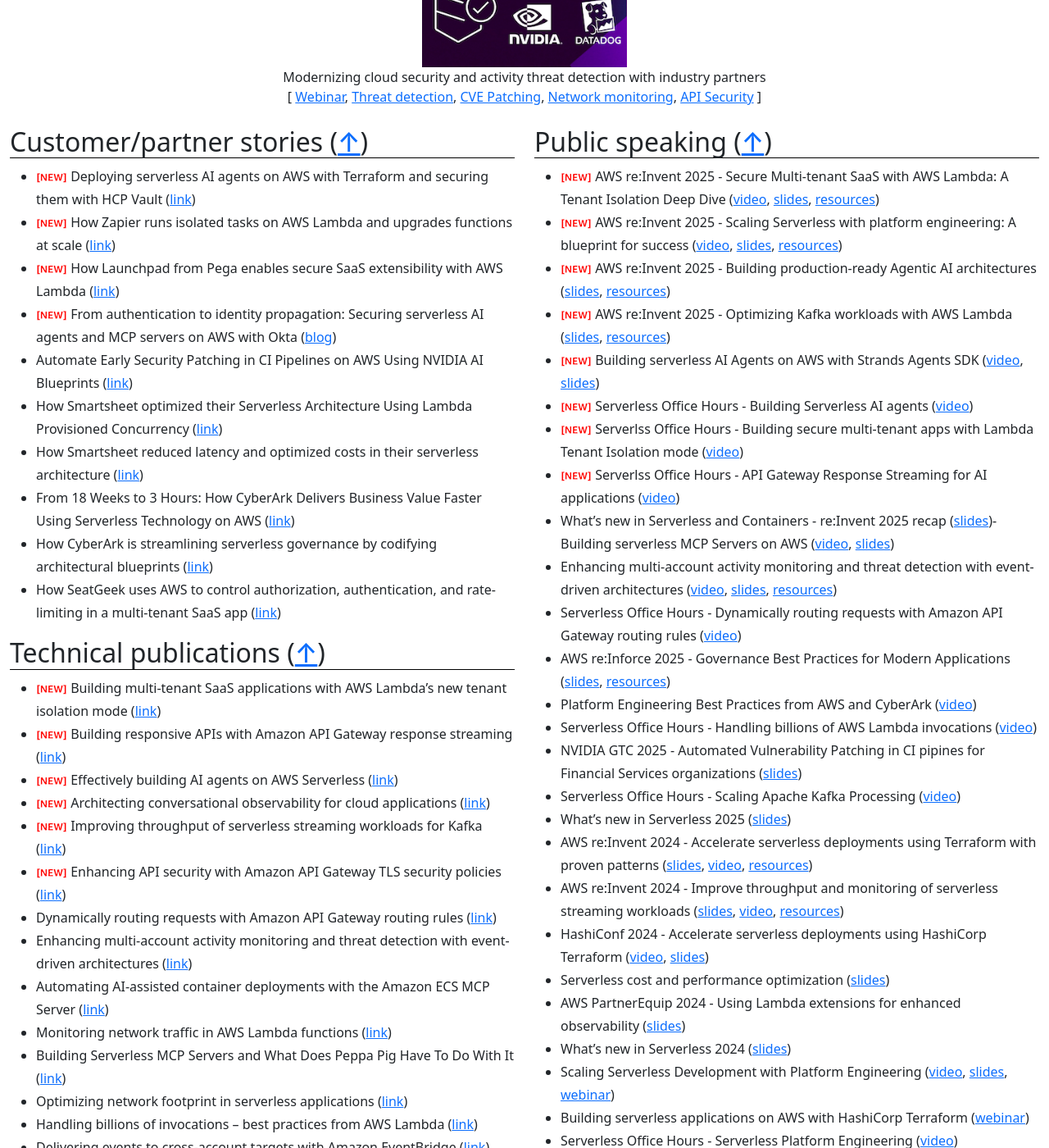
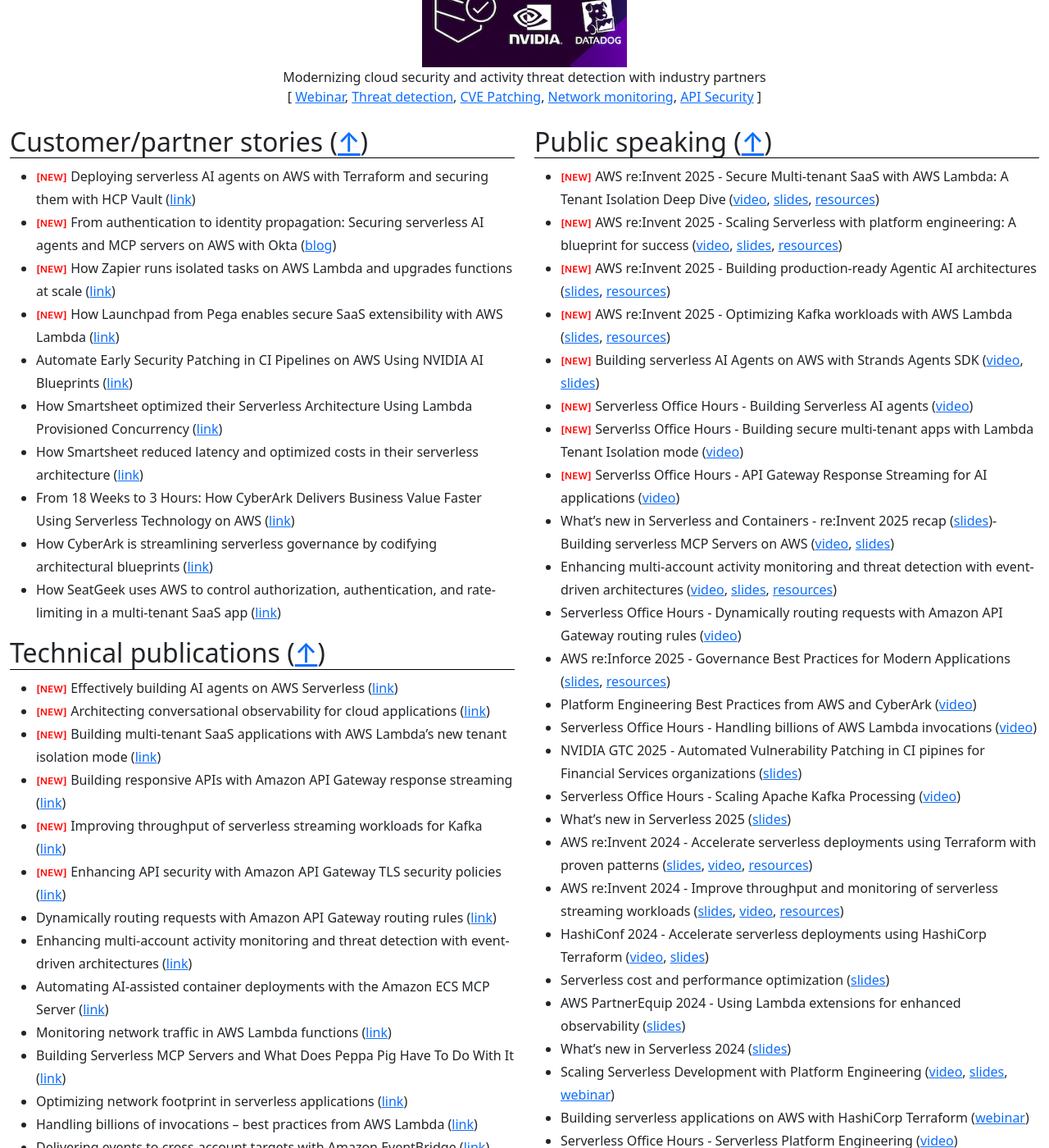
Before and after one commit to aal80/whoami, a Jekyll site: the page built from index.md, in a window 1280 px wide and 1400 px high, scrolled down 659 px. Shown: the whole window at 82% size. Built offline with Jekyll 4.4.1, drawn with Linux system fonts in a browser that asks for light colours.

Commit message:
Update publications.md

```diff
--- a/_includes/publications.md
+++ b/_includes/publications.md
@@ -1,9 +1,9 @@
 ## Customer/partner stories ([↑](#top))
 
 - ![](./images/new2.png) Deploying serverless AI agents on AWS with Terraform and securing them with HCP Vault ([link](https://www.hashicorp.com/en/resources/deploying-serverless-ai-agents-on-aws-with-terraform-and-securing-them-with-hcp-v))
+- ![](./images/new2.png) From authentication to identity propagation: Securing serverless AI agents and MCP servers on AWS with Okta ([blog](https://www.okta.com/blog/ai/securing-serverless-ai-agents-and-mcp-servers-on-aws-with-okta/))
 - ![](./images/new2.png) How Zapier runs isolated tasks on AWS Lambda and upgrades functions at scale ([link](https://aws.amazon.com/blogs/architecture/how-zapier-runs-isolated-tasks-on-aws-lambda-and-upgrades-functions-at-scale/))
 - ![](./images/new2.png) How Launchpad from Pega enables secure SaaS extensibility with AWS Lambda ([link](https://aws.amazon.com/blogs/architecture/how-launchpad-from-pega-enables-secure-saas-extensibility-with-aws-lambda/))
-- ![](./images/new2.png) From authentication to identity propagation: Securing serverless AI agents and MCP servers on AWS with Okta ([blog](https://www.okta.com/blog/ai/securing-serverless-ai-agents-and-mcp-servers-on-aws-with-okta/))
 - Automate Early Security Patching in CI Pipelines on AWS Using NVIDIA AI Blueprints ([link](https://developer.nvidia.com/blog/automate-early-security-patching-in-ci-pipelines-on-aws-using-nvidia-ai-blueprints/))
 - How Smartsheet optimized their Serverless Architecture Using Lambda Provisioned Concurrency ([link](https://aws.amazon.com/solutions/case-studies/smartsheet-lambda-case-study/))
 - How Smartsheet reduced latency and optimized costs in their serverless architecture ([link](https://aws.amazon.com/blogs/architecture/how-smartsheet-reduced-latency-and-optimized-costs-in-their-serverless-architecture/))
@@ -12,10 +12,10 @@
 - How SeatGeek uses AWS to control authorization, authentication, and rate-limiting in a multi-tenant SaaS app ([link](https://aws.amazon.com/blogs/architecture/how-seatgeek-uses-aws-to-control-authorization-authentication-and-rate-limiting-in-a-multi-tenant-saas-application/))
 
 ## Technical publications ([↑](#top))
+- ![](./images/new2.png) Effectively building AI agents on AWS Serverless ([link](https://aws.amazon.com/blogs/compute/effectively-building-ai-agents-on-aws-serverless/))
+- ![](./images/new2.png) Architecting conversational observability for cloud applications ([link](https://aws.amazon.com/blogs/architecture/architecting-conversational-observability-for-cloud-applications/))
 - ![](./images/new2.png) Building multi-tenant SaaS applications with AWS Lambda’s new tenant isolation mode ([link](https://aws.amazon.com/blogs/compute/building-multi-tenant-saas-applications-with-aws-lambdas-new-tenant-isolation-mode/))
 - ![](./images/new2.png) Building responsive APIs with Amazon API Gateway response streaming ([link](https://aws.amazon.com/blogs/compute/building-responsive-apis-with-amazon-api-gateway-response-streaming/))
-- ![](./images/new2.png) Effectively building AI agents on AWS Serverless ([link](https://aws.amazon.com/blogs/compute/effectively-building-ai-agents-on-aws-serverless/))
-- ![](./images/new2.png) Architecting conversational observability for cloud applications ([link](https://aws.amazon.com/blogs/architecture/architecting-conversational-observability-for-cloud-applications/))
 - ![](./images/new2.png) Improving throughput of serverless streaming workloads for Kafka ([link](https://aws.amazon.com/blogs/compute/improving-throughput-of-serverless-streaming-workloads-for-kafka/))
 - ![](./images/new2.png) Enhancing API security with Amazon API Gateway TLS security policies ([link](https://aws.amazon.com/blogs/compute/enhancing-api-security-with-amazon-api-gateway-tls-security-policies/))
 - Dynamically routing requests with Amazon API Gateway routing rules ([link](https://aws.amazon.com/blogs/compute/dynamically-routing-requests-with-amazon-api-gateway-routing-rules/))
```
